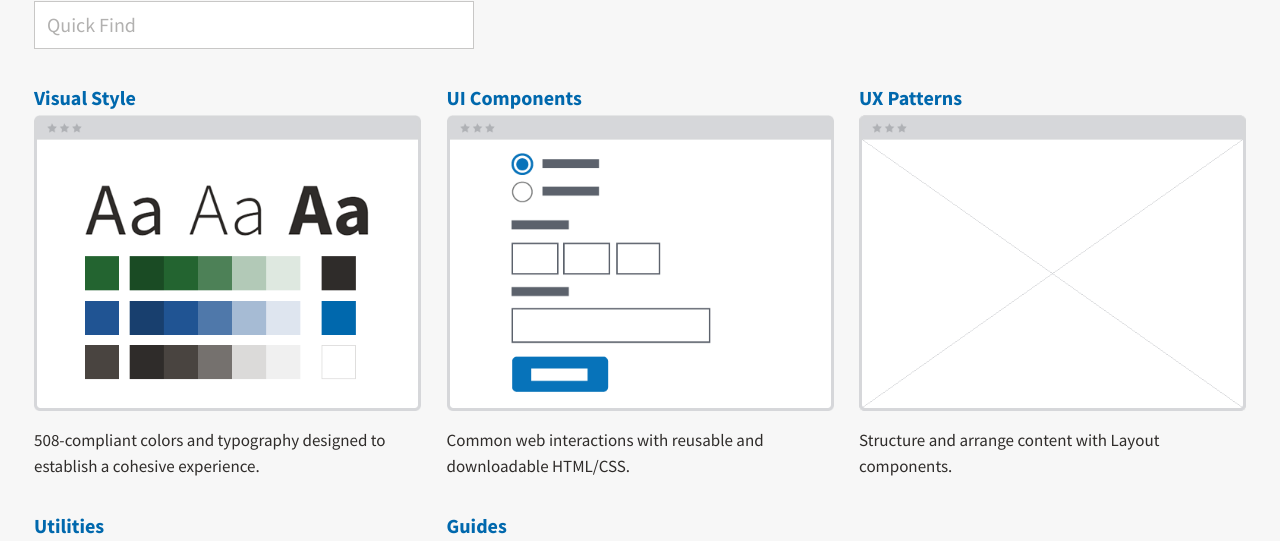
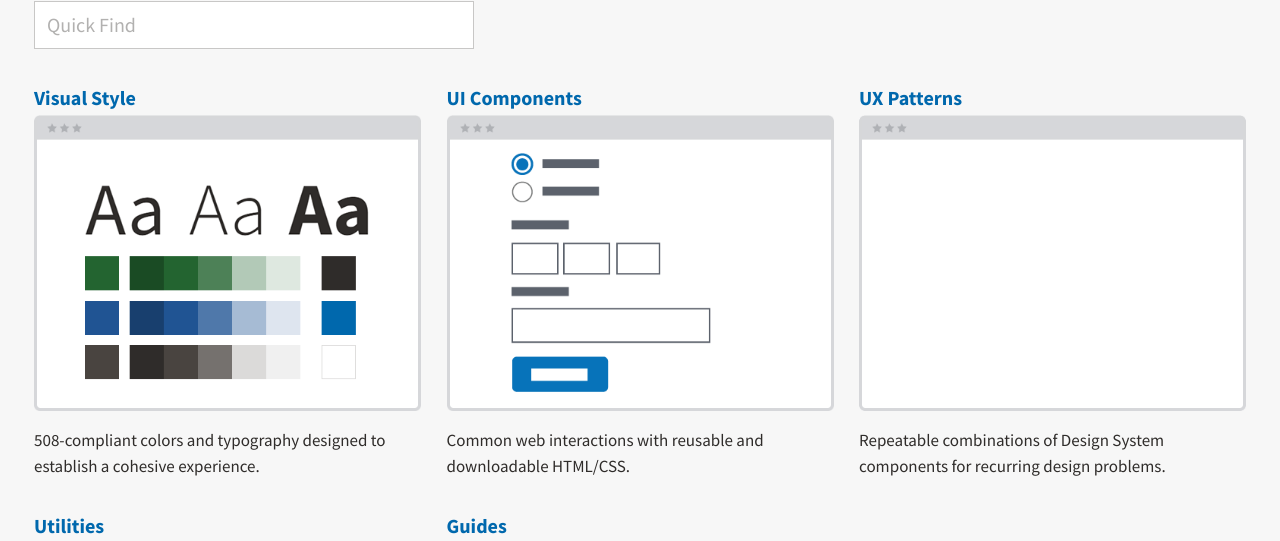
Before and after one commit to USDA-FSA/fsa-design-system, a Jekyll site: the page built from index.md, in a window 1280 px wide. Shown: the part 403-944 px from the top of the page. Built offline with Jekyll 4.4.1, drawn with Linux system fonts in a browser that asks for light colours.

Commit message:
Patterns on homepage [amends #367, #380]

```diff
--- a/index.md
+++ b/index.md
@@ -50,7 +50,7 @@ custom_js: ["ga-tracker.js", "ds-quick-find.js"]
       <a class="ds-home-features__link" href="{{ site.baseurl }}patterns/">
         <span class="ds-home-features__title">UX Patterns</span>
         <img class="ds-home-features__img" src="{{ site.baseurl }}img/home/homepage_illustrations_patterns_2x.png" alt="">
-        <p class="ds-home-features__blurb">Structure and arrange content with Layout components.</p>
+        <p class="ds-home-features__blurb">Repeatable combinations of Design System components for recurring design problems.</p>
       </a>
     </div>
     <div class="fsa-grid__1 fsa-grid__1/2@s fsa-grid__1/3@m ds-home-features__item">
```
Also changed, not shown: img/home/homepage_illustrations_patterns_2x.png.
